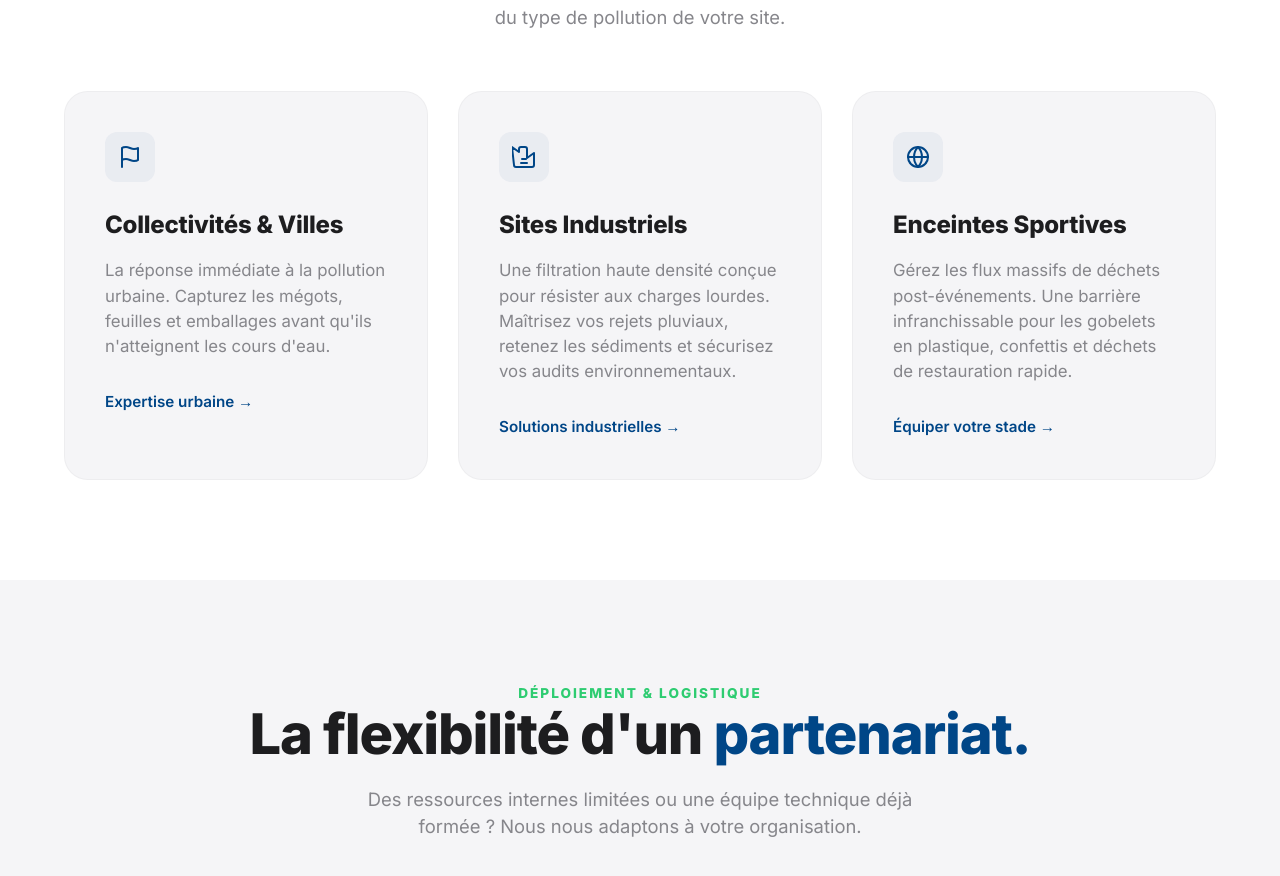
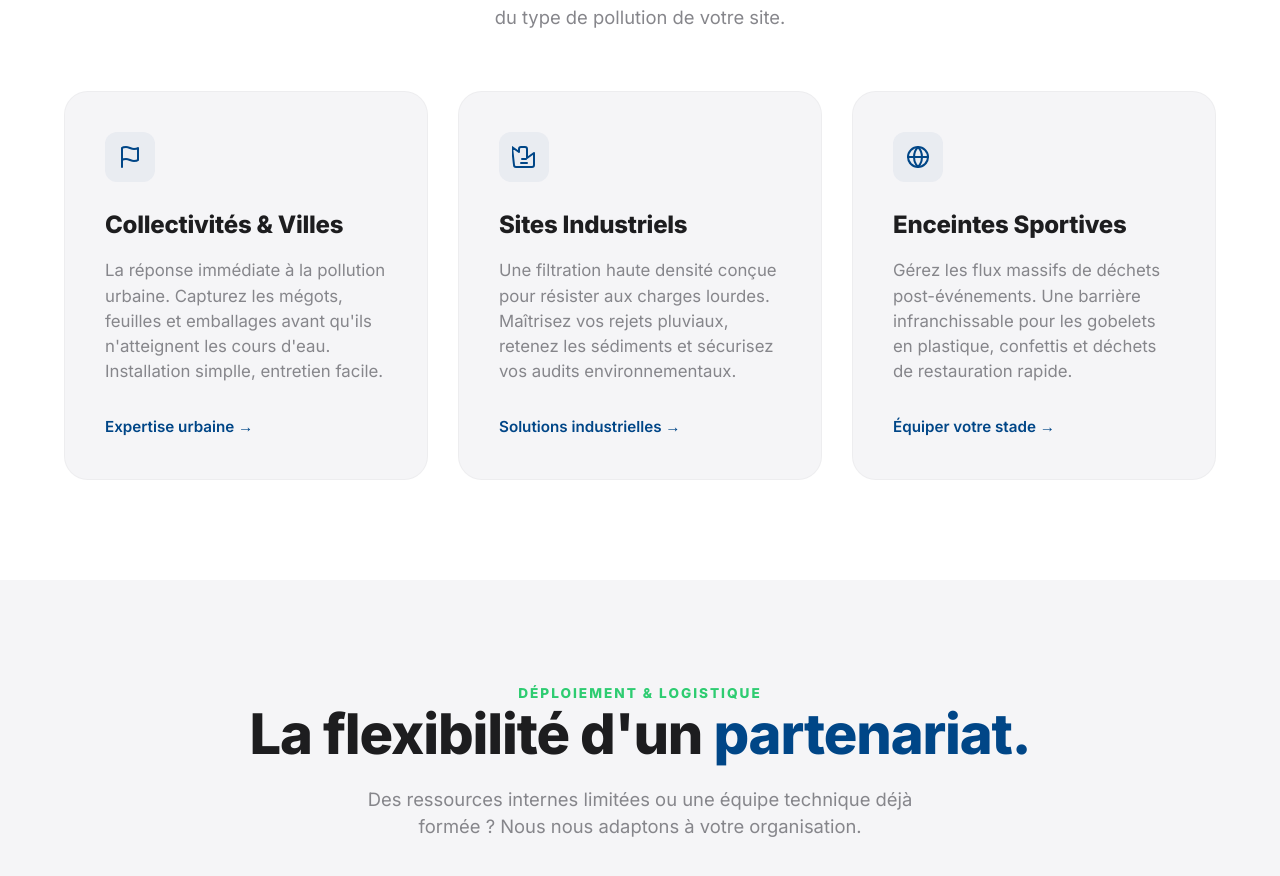
Before and after one commit to DuvalDVL/ecosafe, a Jekyll site: the page built from index.html, in a window 1280 px wide and 900 px high, scrolled down 3902 px. Shown: the top 876 px of the window. Built offline with Jekyll 4.4.1, drawn with Linux system fonts in a browser that asks for light colours.

Commit message:
Update index.html

```diff
--- a/index.html
+++ b/index.html
@@ -120,7 +120,7 @@ description: "Eco Safe installe des grilles de filtration pour avaloirs. Conform
         </div>
         <div class="market-content">
           <h3>Collectivités & Villes</h3>
-          <p>La réponse immédiate à la pollution urbaine. Capturez les mégots, feuilles et emballages avant qu'ils n'atteignent les cours d'eau.</p>
+          <p>La réponse immédiate à la pollution urbaine. Capturez les mégots, feuilles et emballages avant qu'ils n'atteignent les cours d'eau. Installation simplle, entretien facile.</p>
           <span class="btn-link">Expertise urbaine &rarr;</span>
         </div>
       </a>
@@ -136,7 +136,7 @@ description: "Eco Safe installe des grilles de filtration pour avaloirs. Conform
         </div>
       </a>
 
-      <a href="{{ site.baseurl }}/secteurs/enceintes-sportives/" class="market-card">
+      <a href="{{ site.baseurl }}/secteurs/complexes-sportifs/" class="market-card">
         <div class="market-icon">
           <svg viewBox="0 0 24 24" fill="none" stroke="currentColor" stroke-width="2" stroke-linecap="round" stroke-linejoin="round"><circle cx="12" cy="12" r="10"></circle><path d="M12 2a14.5 14.5 0 0 0 0 20 14.5 14.5 0 0 0 0-20"></path><path d="M2 12h20"></path></svg>        </div>
         <div class="market-content">
```
